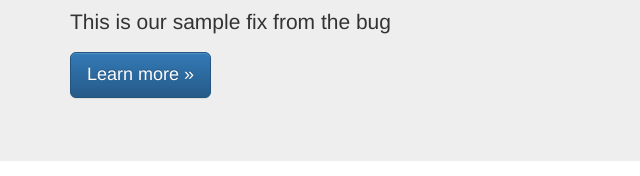
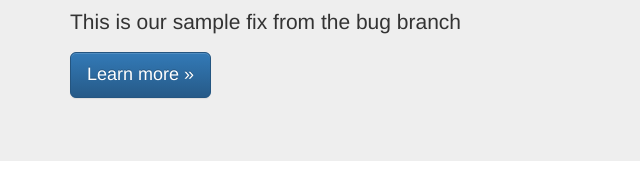
Before and after one commit to Durgvijaymaurya/Git_Demo, a plain HTML site: page index.html in a window 1280 px wide. Shown: the part 190-366 px from the top of the page, 0-640 px from the left. Drawn offline with nearby package versions, Linux system fonts and the light colour scheme.

Commit message:
fix the bug

```diff
--- a/index.html
+++ b/index.html
@@ -56,7 +56,7 @@
     <div class="jumbotron">
       <div class="container">
         <h1>Hello, Git user!</h1>
-        <p>This is our sample fix from the bug</p>
+        <p>This is our sample fix from the bug branch</p>
         <p><a class="btn btn-primary btn-lg" href="#" role="button">Learn more &raquo;</a></p>
       </div>
     </div>
```
